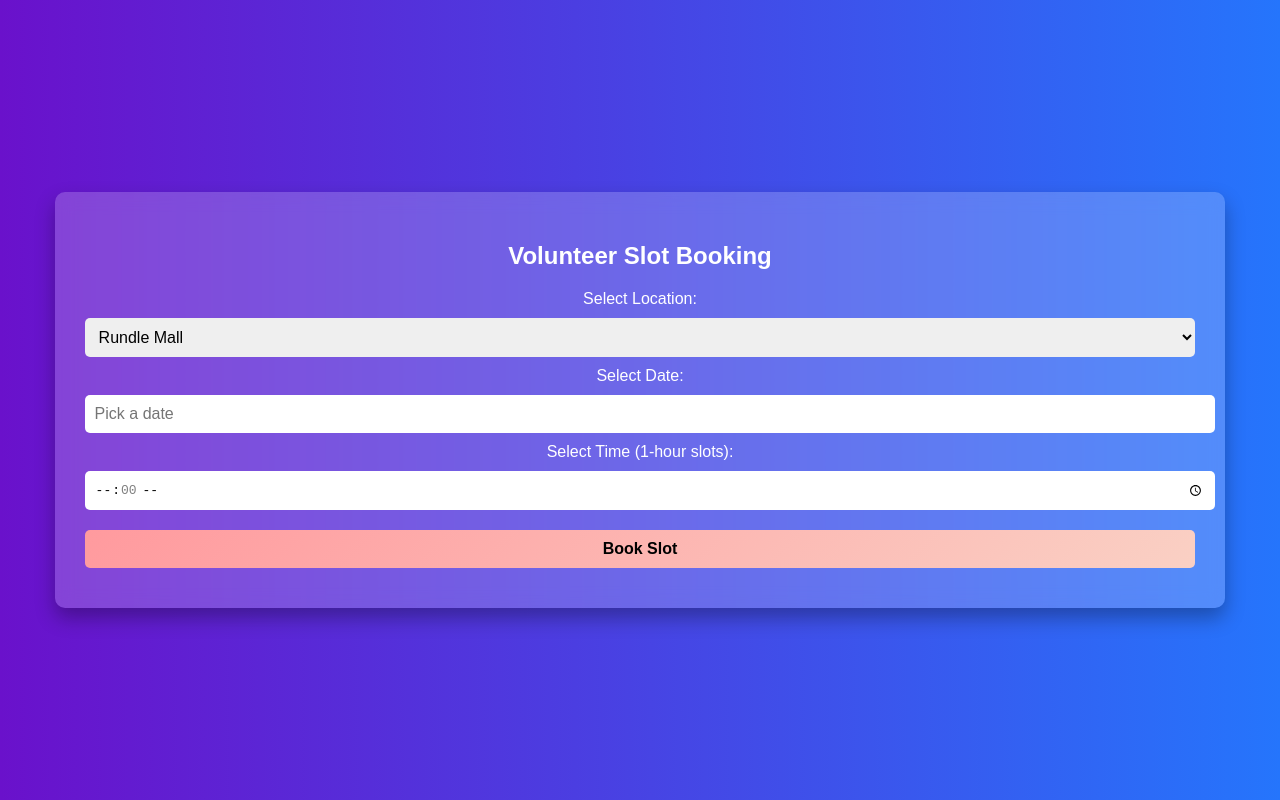
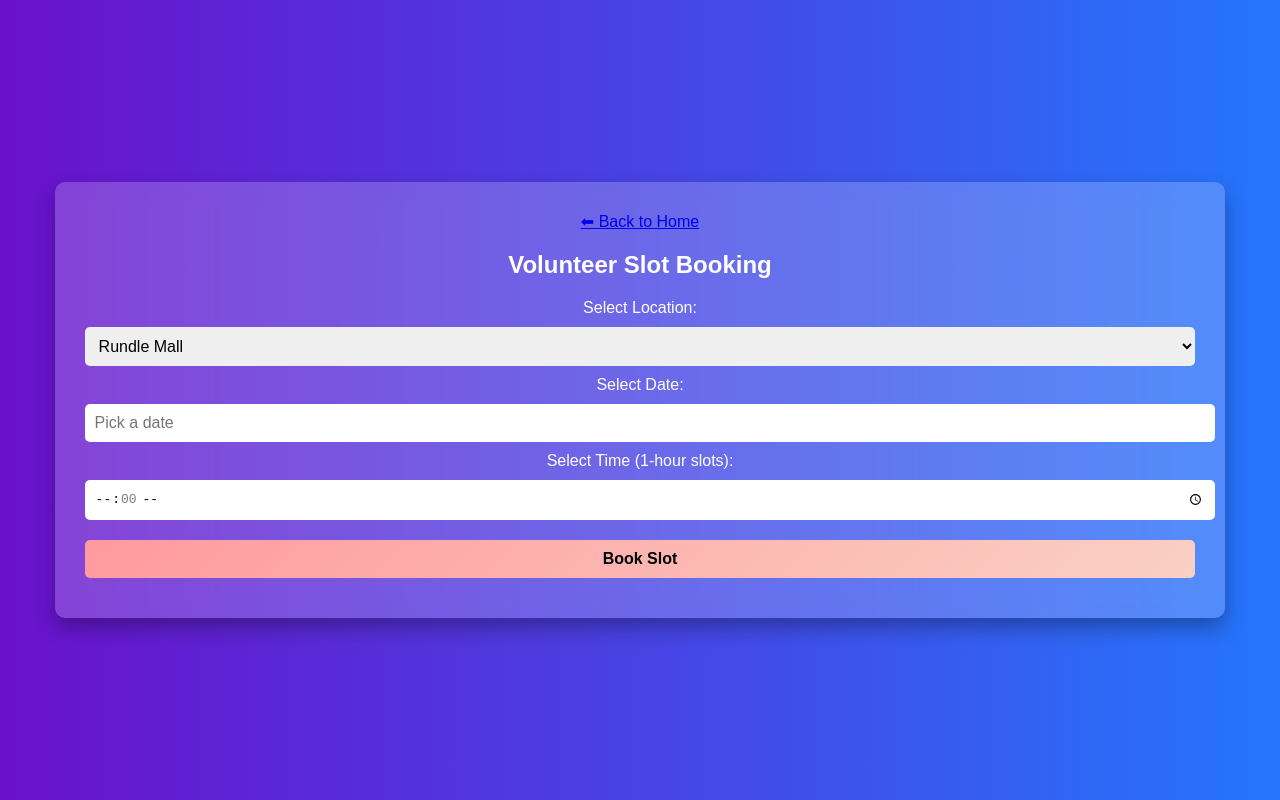
Before and after one commit to mahek-11/ChatSeat, a plain HTML site: page calendar.html in a window 1280 px wide. Drawn offline with nearby package versions, Linux system fonts and the light colour scheme.

Commit message:
Update calendar.html
change some code

```diff
--- a/calendar.html
+++ b/calendar.html
@@ -45,6 +45,7 @@
 </head>
 <body>
     <div class="container">
+        <a href="index.html" class="btn" style="display: block; margin-bottom: 10px; text-align: center;">⬅ Back to Home</a>
         <h2>Volunteer Slot Booking</h2>
         <label for="location">Select Location:</label>
         <select id="location">
```
